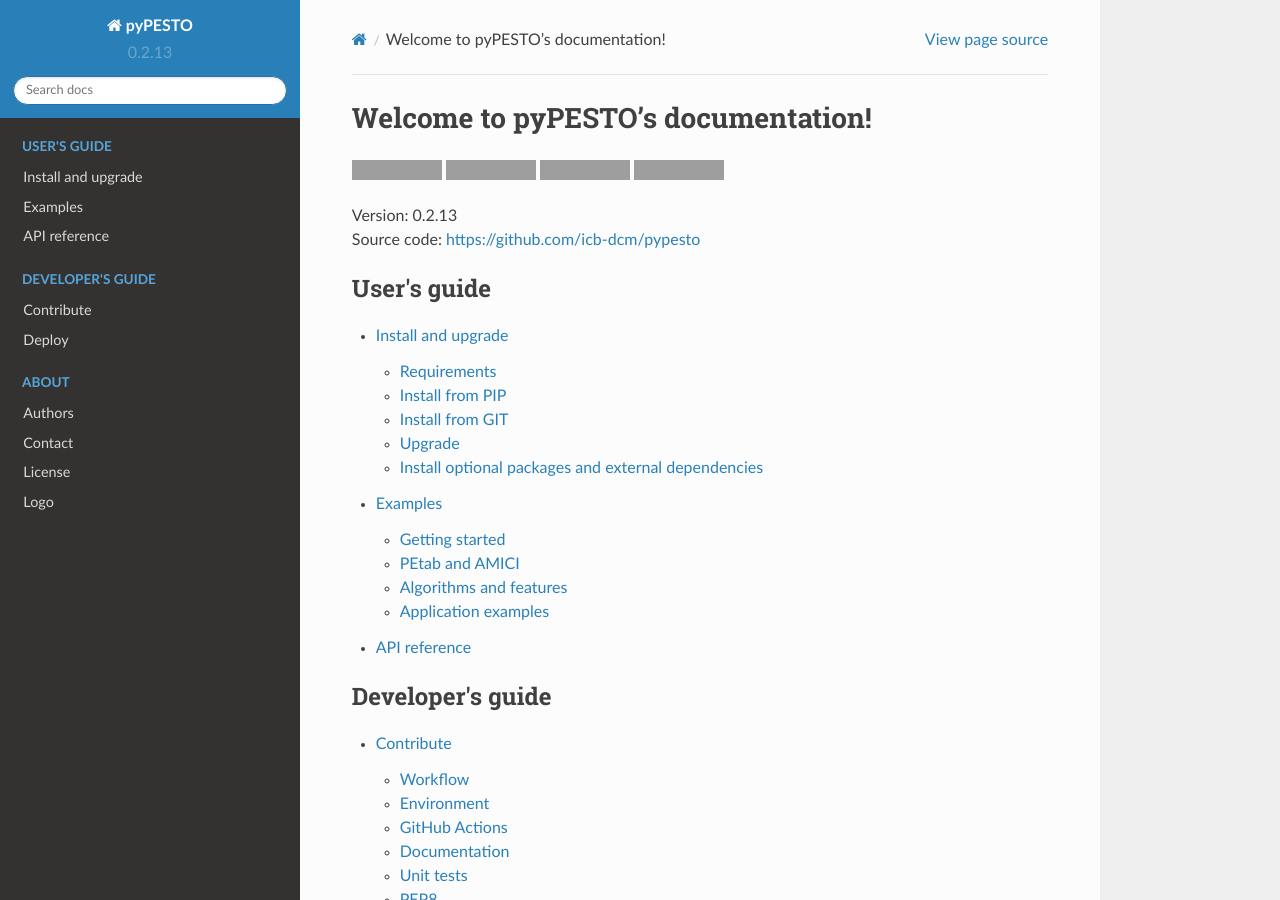
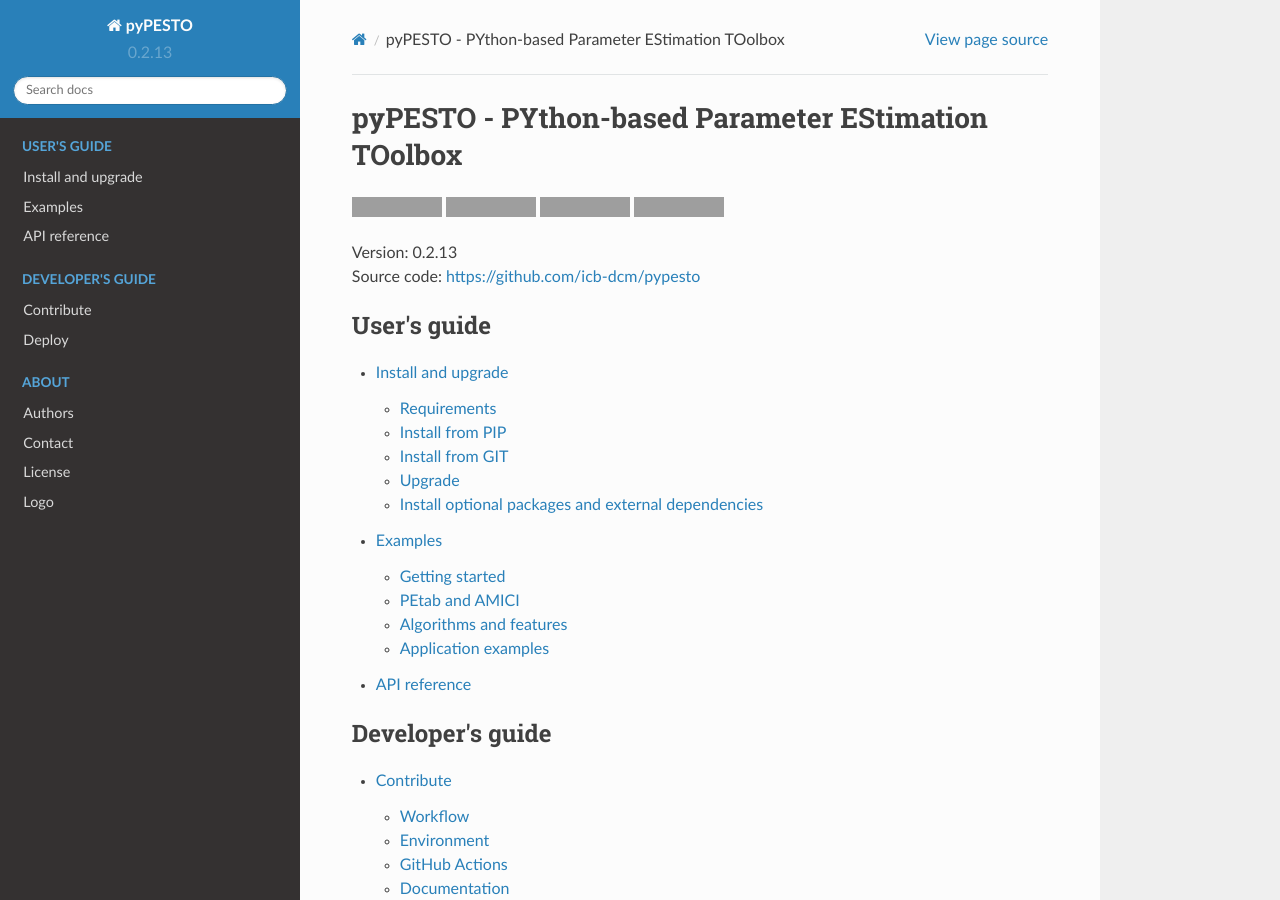
Before and after one commit to ICB-DCM/pyPESTO, a Sphinx documentation site: the page built from doc/index.rst, in a window 1280 px wide and 900 px high, cut to the strip 0-900 px from the top of the window. Built offline with Sphinx 7.4.7 and the Read the Docs theme 2.0.0, drawn with Linux system fonts in a browser that asks for light colours; pages that are not in the unit, such as notebooks, are missing from menus; grey boxes are pictures that could not be loaded.

Commit message:
minor correction

```diff
--- a/doc/index.rst
+++ b/doc/index.rst
@@ -1,10 +1,5 @@
-.. pyPESTO documentation master file, created by
-   sphinx-quickstart on Mon Jul 30 08:30:38 2018.
-   You can adapt this file completely to your liking, but it should at least
-   contain the root `toctree` directive.
-
-Welcome to pyPESTO's documentation!
-===================================
+pyPESTO - PYthon-based Parameter EStimation TOolbox
+===================================================
 
 .. image:: https://github.com/ICB-DCM/pyPESTO/workflows/CI/badge.svg
    :target: https://github.com/ICB-DCM/pyPESTO/actions
```
